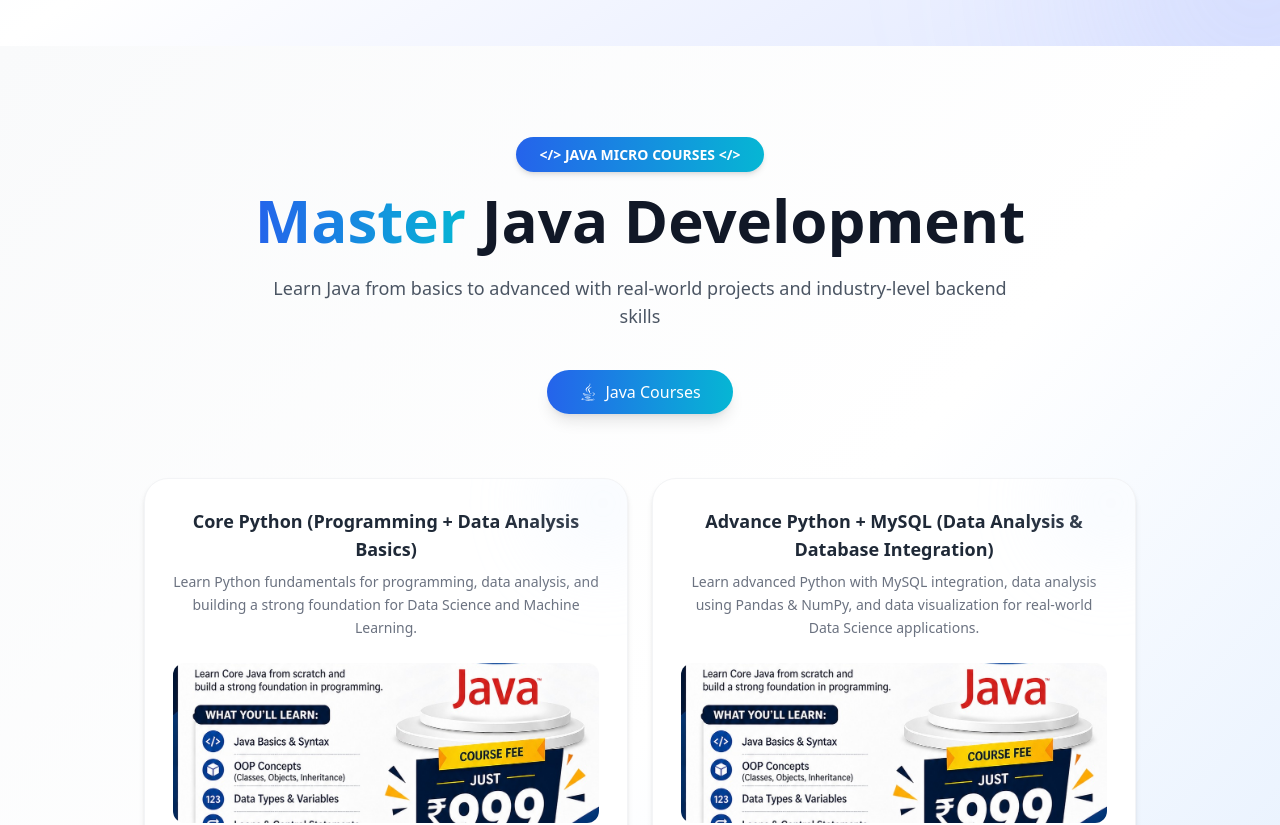
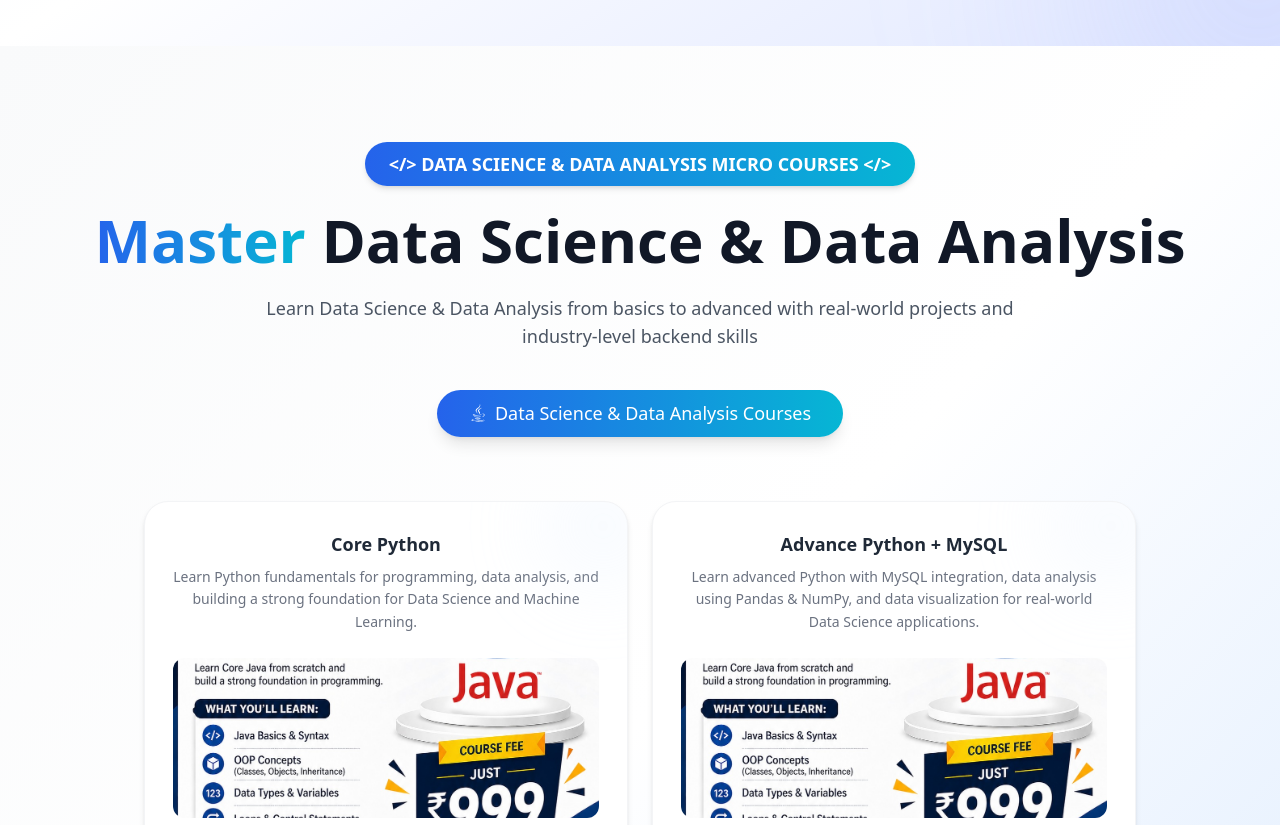
Before and after one commit to Jiyachaurasia2004/Java-micro-course, a React (Vite) app: page / in a window 1280 px wide. Shown: the part 760-1585 px from the top of the page. Built offline with nearby package versions, Linux system fonts and the light colour scheme.

Commit message:
commskhs

```diff
--- a/src/component/Course.jsx
+++ b/src/component/Course.jsx
@@ -9,7 +9,7 @@ import qr from "../assets/qr-beangate.png";
 import { FaShieldAlt } from "react-icons/fa";
 const courses = [
  {
-  title: "Core Python (Programming + Data Analysis Basics)",
+  title: "Core Python",
   desc: "Learn Python fundamentals for programming, data analysis, and building a strong foundation for Data Science and Machine Learning.",
   img: java,
   topics: [
@@ -46,7 +46,7 @@ const courses = [
 },
 
  {
-  title: "Advance Python + MySQL (Data Analysis & Database Integration)",
+  title: "Advance Python + MySQL",
   desc: "Learn advanced Python with MySQL integration, data analysis using Pandas & NumPy, and data visualization for real-world Data Science applications.",
   img: java,
   topics: [
@@ -84,7 +84,7 @@ const courses = [
 },
 
   {
-  title: "Power BI (Data Visualization & Business Intelligence)",
+  title: "Power BI",
   desc: "Learn Power BI for data analysis, dashboard creation, and business intelligence to turn raw data into meaningful insights.",
   img: java,
   topics: [
@@ -184,7 +184,7 @@ const courses = [
 ];
 
 const coursePlans = {
-  "Core Java": [
+  "Core Python": [
     {
       title: "Registration Only",
       price: "₹2,000",
@@ -217,7 +217,7 @@ const coursePlans = {
     },
   ],
 
-  "Core Java + JDBC + MySQL": [
+  "Advance Python + MySQL": [
     {
       title: "Registration Only",
       price: "₹2,000",
@@ -250,7 +250,7 @@ const coursePlans = {
     },
   ],
 
-  "Core Java + JDBC + Advanced Java": [
+  "Power BI": [
     {
       title: "Registration Only",
       price: "₹2,000",
@@ -331,12 +331,18 @@ function Course() {
       id="course"
     >
       {/* Badge */}
-      <div className="mb-6">
-        {" "}
-        <span className="px-6 py-2 rounded-full text-white text-sm font-semibold bg-gradient-to-r from-blue-600 to-cyan-500 shadow-md">
-          {" "}
-          {"</>"} JAVA MICRO COURSES {"</>"}{" "}
-        </span>{" "}
+    <div className="mb-4 sm:mb-6 flex justify-center">
+  <span className="
+    px-3 py-1 text-xs
+    sm:px-4 sm:py-2 sm:text-sm
+    md:px-6 md:py-2 md:text-base
+    lg:text-lg
+    rounded-full text-white font-semibold
+    bg-gradient-to-r from-blue-600 to-cyan-500
+    shadow-md text-center
+  ">
+    {"</>"} DATA SCIENCE & DATA ANALYSIS MICRO COURSES {"</>"}
+  </span>
 </div>
 
       {/* Heading */}
@@ -344,32 +350,38 @@ function Course() {
         <span className="bg-gradient-to-r from-blue-600 to-cyan-500 text-transparent bg-clip-text">
           Master
         </span>{" "}
-        Java Development
+        Data Science & Data Analysis
       </h1>
 
       {/* Subtitle */}
       <p className="mt-6 text-gray-600 text-lg max-w-3xl mx-auto">
-        Learn Java from basics to advanced with real-world projects and
+        Learn Data Science & Data Analysis from basics to advanced with real-world projects and
         industry-level backend skills
       </p>
 
       {/* Button */}
-      <div className="mt-10 flex justify-center">
+   <div className="mt-6 sm:mt-10 flex justify-center px-2">
   <motion.button
     whileHover={{ scale: 1.05 }}
     whileTap={{ scale: 0.95 }}
     onClick={() => setActive("java")}
     className={`
-     flex items-center gap-2 px-8 py-3 rounded-full font-medium shadow-lg transition
-      ${
-        active === "java"
+      flex items-center justify-center gap-2
+      w-full sm:w-auto
+      px-4 py-2 text-xs
+      sm:px-6 sm:py-2 sm:text-sm
+      md:px-8 md:py-3 md:text-base
+      lg:text-lg
+      rounded-full font-medium shadow-lg transition text-center
+      ${active === "java"
         ? "text-white bg-gradient-to-r from-blue-600 to-cyan-500"
-          : "bg-white text-gray-600 border"
-      }
+        : "bg-white text-gray-600 border"}
     `}
   >
     <FaJava className="text-sm sm:text-base md:text-lg" />
-          <span className="leading-tight">Java Courses</span>
+    <span className="leading-tight">
+      Data Science & Data Analysis Courses
+    </span>
   </motion.button>
 </div>
 
--- a/src/component/Hero.jsx
+++ b/src/component/Hero.jsx
@@ -33,7 +33,7 @@ const Hero = () => {
 
       {/* Subtitle */}
       <p className="mt-6 text-gray-600 text-lg md:text-xl max-w-2xl leading-relaxed">
-       Start small, achieve big — complete your journey to becoming a Java Full Stack Developer with our short courses.
+       Start small, achieve big — complete your journey to becoming a Data Science & Data Analysis with our short courses.
       </p>
 
      {/* Stats Section */}
```
Lines whose indentation alone changed are shown as unchanged.
